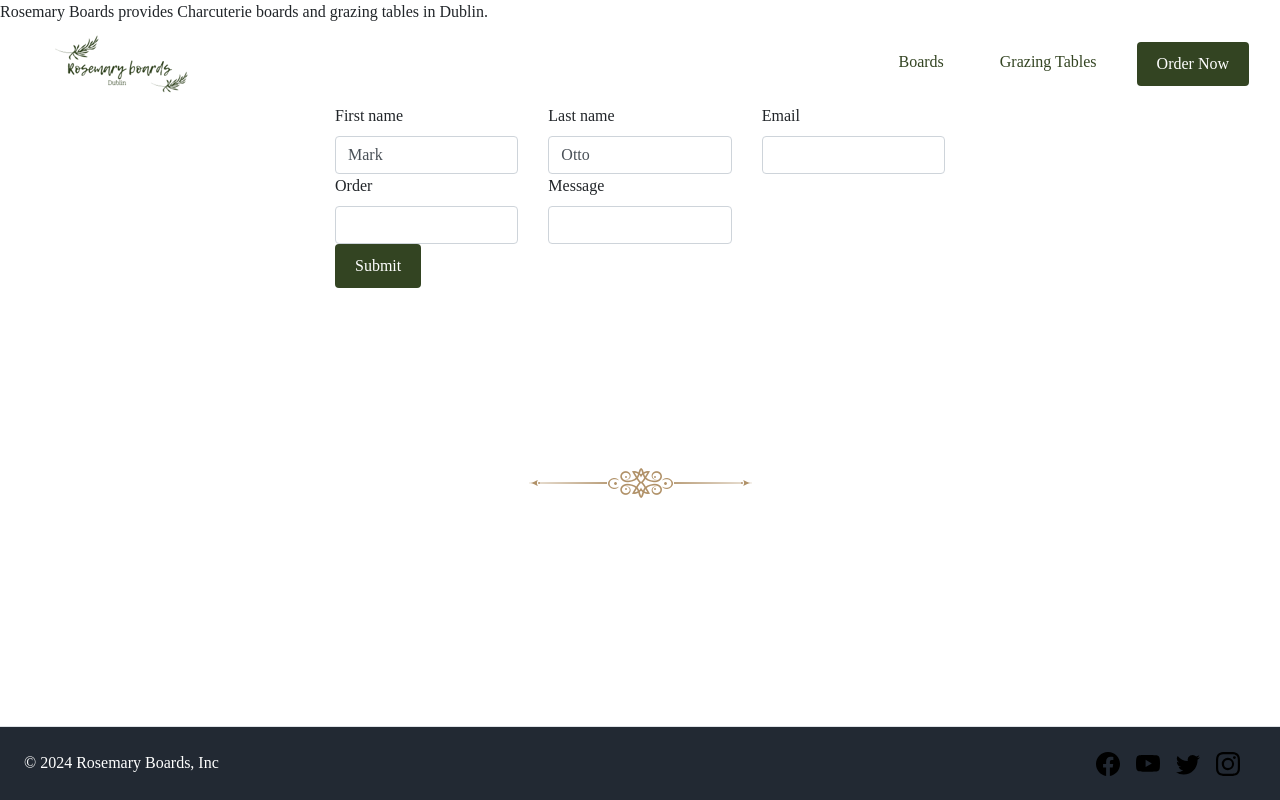
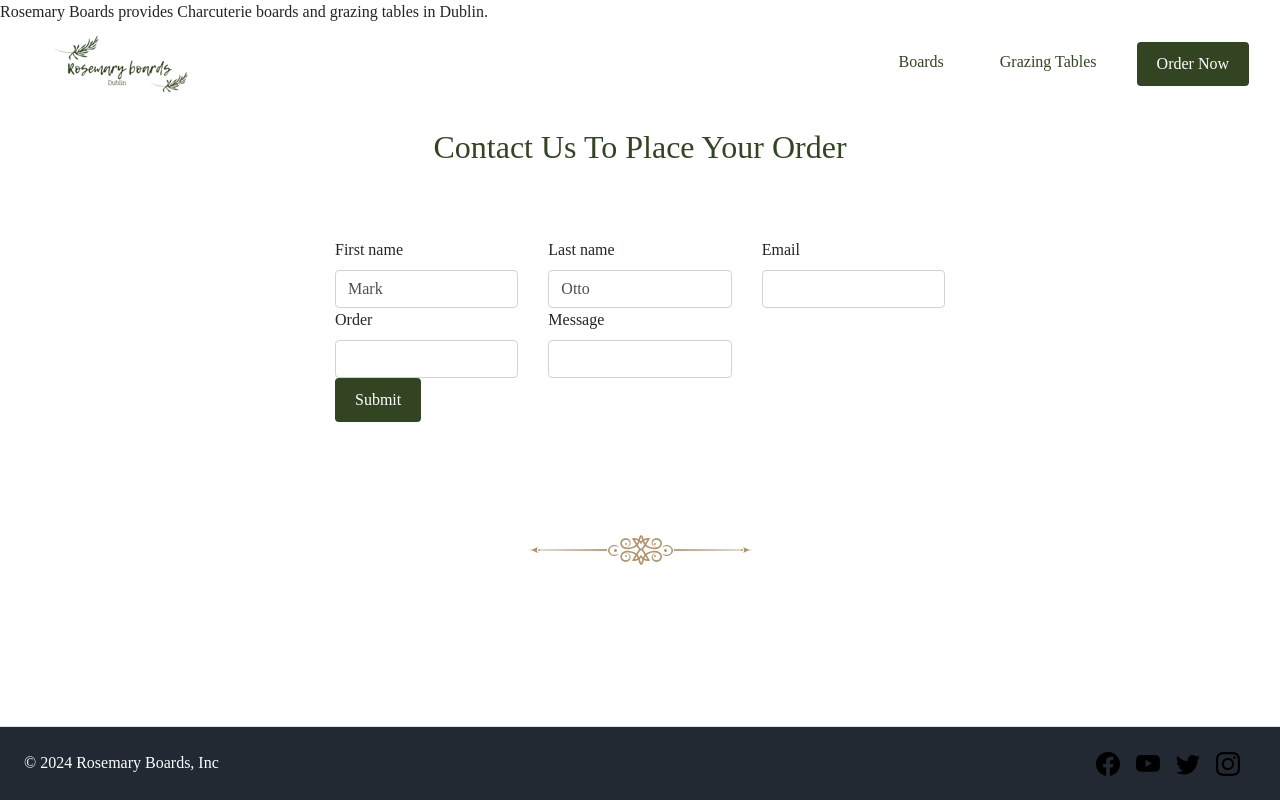
Before and after one commit to Ivan-P23994/rosemary-boards, a plain HTML site: page order-page.html in a window 1280 px wide. Drawn offline with nearby package versions, Linux system fonts and the light colour scheme; a web font is replaced by a local one.

Commit message:
title order page

```diff
--- a/order-page.html
+++ b/order-page.html
@@ -61,6 +61,7 @@
       </nav>
 
       <div class="d-flex flex-column w-100 justify-content-center align-items-center">
+        <h2 class="moss-green p-4 mb-5">Contact Us To Place Your Order</h2>
         <form class="row g-3 needs-validation w-50" novalidate>
           <div class="col-md-4">
             <label for="validationCustom01" class="form-label">First
```
